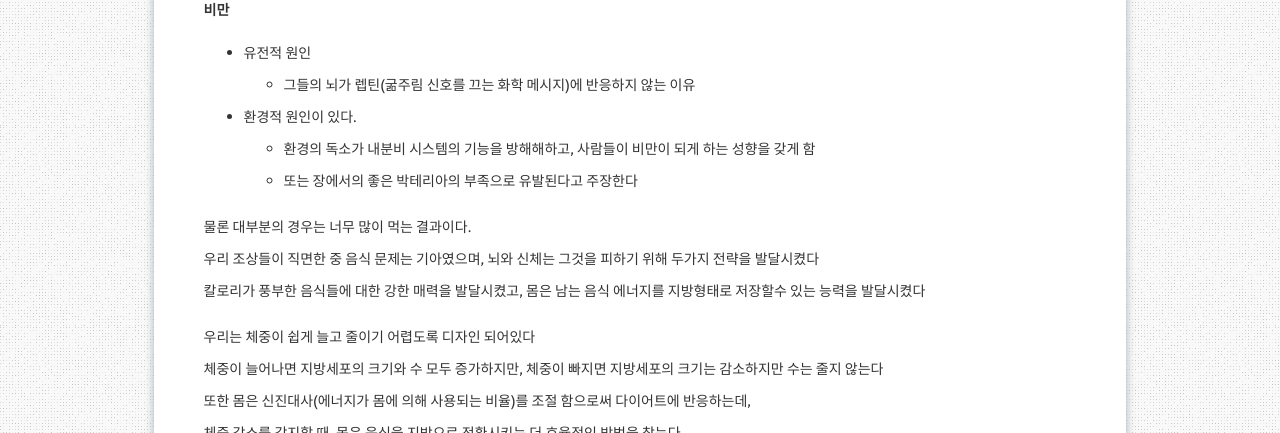
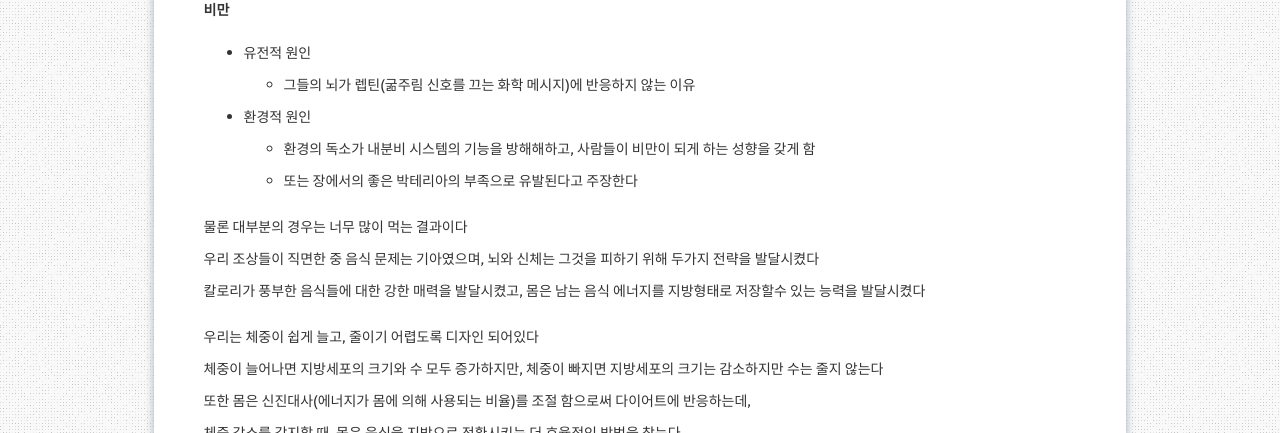
Before and after one commit to aristohyun/aristohyun.github.io, a Jekyll site: the page built from _posts/2021-09-01-psychology_08.md, in a window 1280 px wide and 900 px high, scrolled down 7520 px. Shown: the part 153-586 px from the top of the window. Built offline with Jekyll 4.4.1, drawn with Linux system fonts in a browser that asks for light colours; comment, search, counter and statistics services are not loaded.

Commit message:
Update 2021-09-01-psychology_08.md

```diff
--- a/_posts/2021-09-01-psychology_08.md
+++ b/_posts/2021-09-01-psychology_08.md
@@ -222,15 +222,15 @@ redirect_from:
 - 유전적 원인
     - 그들의 뇌가 렙틴(굶주림 신호를 끄는 화학 메시지)에 반응하지 않는 이유
 
-- 환경적 원인이 있다.
+- 환경적 원인
     - 환경의 독소가 내분비 시스템의 기능을 방해해하고, 사람들이 비만이 되게 하는 성향을 갖게 함
     - 또는 장에서의 좋은 박테리아의 부족으로 유발된다고 주장한다
 
-물론 대부분의 경우는 너무 많이 먹는 결과이다.
+물론 대부분의 경우는 너무 많이 먹는 결과이다
 우리 조상들이 직면한 중 음식 문제는 기아였으며, 뇌와 신체는 그것을 피하기 위해 두가지 전략을 발달시켰다
 칼로리가 풍부한 음식들에 대한 강한 매력을 발달시켰고, 몸은 남는 음식 에너지를 지방형태로 저장할수 있는 능력을 발달시켰다
 
-우리는 체중이 쉽게 늘고 줄이기 어렵도록 디자인 되어있다
+우리는 체중이 쉽게 늘고, 줄이기 어렵도록 디자인 되어있다
 체중이 늘어나면 지방세포의 크기와 수 모두 증가하지만, 체중이 빠지면 지방세포의 크기는 감소하지만 수는 줄지 않는다
 또한 몸은 신진대사(에너지가 몸에 의해 사용되는 비율)를 조절 함으로써 다이어트에 반응하는데,
 체중 감소를 감지할 때, 몸은 음식을 지방으로 전환시키는 더 효율적인 방법을 찾는다
```
